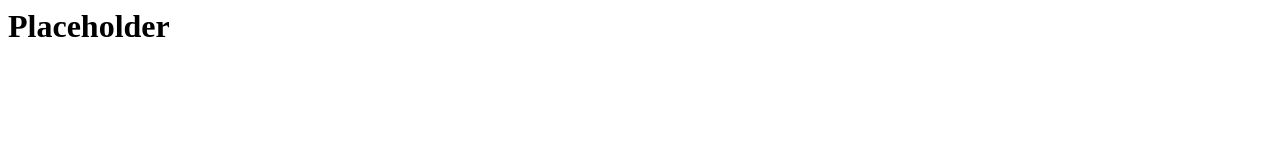
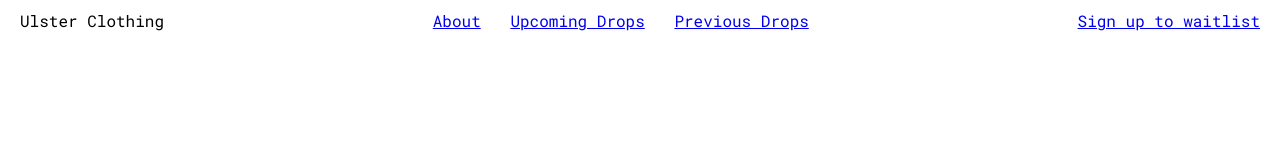
Before and after one commit to JMcKeeNI/prj-COM109-cw2, a plain HTML site: page index.html in a window 1280 px wide. Drawn offline with Linux system fonts and the light colour scheme.

Commit message:
just the nav bar

```diff
--- a/index.html
+++ b/index.html
@@ -1,8 +1,21 @@
-<html>
-    <head>
-        <title>Coursework</title>
-    </head>
-    <body>
-        <h1>Placeholder</h1>
-    </body>
+
+<!DOCTYPE html>
+<html lang="en">
+<head>
+    <meta charset="UTF-8">
+    <meta name="viewport" content="width=device-width, initial-scale=1.0">
+    <title>Ulster Clothing</title>
+    <link rel="stylesheet" href="style.css">
+</head>
+<body>
+    <nav>
+        <header>Ulster Clothing</header>
+        <div class="links">
+            <a href="@">About</a>
+            <a href="@">Upcoming Drops</a>
+            <a href="@">Previous Drops</a>
+        </div>
+        <a href="@">Sign up to waitlist</a>
+    </nav>
+</body>
 </html>
--- /dev/null
+++ b/style.css
@@ -0,0 +1,27 @@
+@import url('https://fonts.googleapis.com/css2?family=Roboto+Mono&display=swap');
+
+* {
+margin: 0;
+  padding: 0;
+}
+
+body {
+    font-family: 'Roboto Mono', monospace;
+}
+
+nav {
+    padding: 10px;
+    padding-left: 20px;
+    padding-right: 20px;
+    display: flex;
+    justify-content: space-between;
+}
+
+ul {
+    list-style-type: none;
+}
+
+.links a {
+    padding-left: 10px;
+    padding-right: 10px;
+}
```
